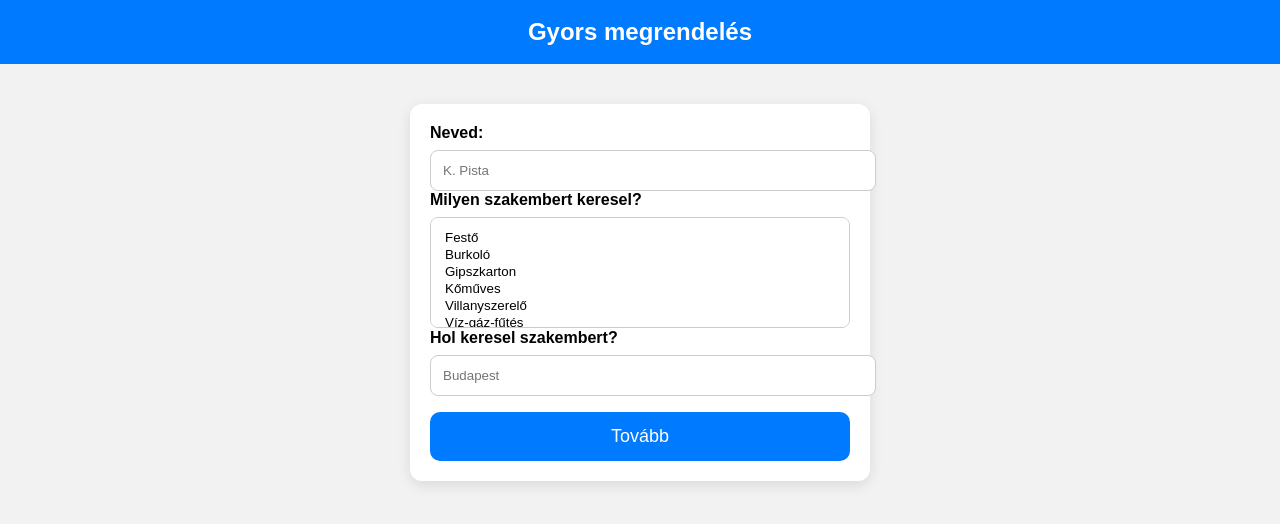
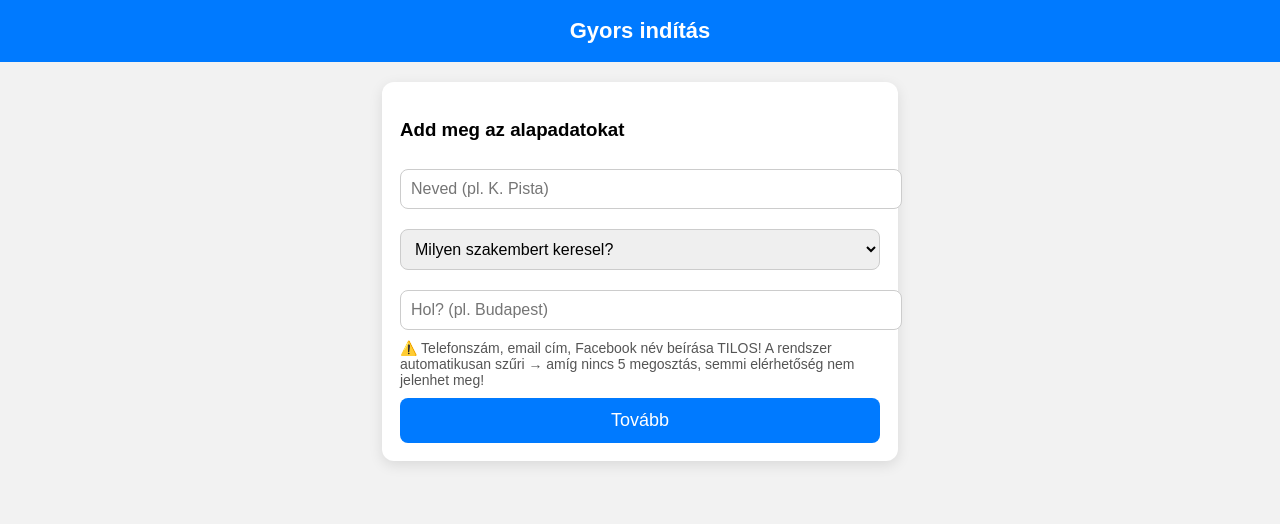
Before and after one commit to szaki1/szakichat, a plain HTML site: page user-start.html in a window 1280 px wide. Drawn offline with Linux system fonts and the light colour scheme.

Commit message:
Refactor user-start.html for improved structure

```diff
--- a/user-start.html
+++ b/user-start.html
@@ -3,74 +3,102 @@
 <head>
 <meta charset="UTF-8">
 <meta name="viewport" content="width=device-width, initial-scale=1.0">
-    <title>Megrendelő – SzakiChat</title>
+<title>Gyors rendelési lépések – SzakiChat</title>
 
 <style>
     body { font-family: Arial, sans-serif; background:#f2f2f2; margin:0; }
     header {
-            background: #007aff; color:white; padding:18px;
-            text-align:center; font-size:24px; font-weight:bold;
+        background:#007aff; color:white; text-align:center;
+        padding:18px; font-size:22px; font-weight:bold;
     }
     .box {
-            background:white; width:90%; max-width:420px;
-            margin:40px auto; padding:20px;
-            border-radius:12px; box-shadow:0 4px 14px rgba(0,0,0,0.1);
+        background:white; max-width:480px; margin:20px auto;
+        padding:18px; border-radius:12px;
+        box-shadow:0 4px 14px rgba(0,0,0,0.1);
     }
-        .input {
-            width:100%; padding:12px; margin-top:8px;
-            border:1px solid #ccc; border-radius:8px;
+    input, select {
+        width:100%; padding:10px; margin:10px 0;
+        border-radius:8px; border:1px solid #ccc;
+        font-size:16px;
     }
     .btn {
-            width:100%; padding:14px; margin-top:16px;
         background:#007aff; color:white; border:none;
-            border-radius:10px; font-size:18px; cursor:pointer;
+        padding:12px; width:100%;
+        border-radius:8px; cursor:pointer;
+        font-size:18px; margin-top:10px;
     }
+    .info { font-size:14px; color:#555; }
 </style>
 </head>
 
 <body>
 
-<header>Gyors megrendelés</header>
+<header>Gyors indítás</header>
 
 <div class="box">
-    <label><b>Neved:</b></label>
-    <input id="name" class="input" placeholder="K. Pista">
+    <h3>Add meg az alapadatokat</h3>
 
-    <label style="margin-top:12px;"><b>Milyen szakembert keresel?</b></label>
-    <select id="profession" class="input" multiple size="5">
-        <option>Festő</option>
-        <option>Burkoló</option>
-        <option>Gipszkarton</option>
-        <option>Kőműves</option>
-        <option>Villanyszerelő</option>
-        <option>Víz-gáz-fűtés</option>
-        <option>Teljes felújítás</option>
+    <input id="userName" placeholder="Neved (pl. K. Pista)" maxlength="50">
+    <select id="profession">
+        <option value="">Milyen szakembert keresel?</option>
+        <option value="Festő">Festő</option>
+        <option value="Burkoló">Burkoló</option>
+        <option value="Gipszkarton">Gipszkartonozó</option>
+        <option value="Villanyszerelő">Villanyszerelő</option>
+        <option value="Kőműves">Kőműves</option>
+        <option value="Víz-gáz-fűtés">Víz-gáz-fűtés szerelő</option>
+        <option value="Teljes felújítás">Teljes lakásfelújítást kérek</option>
     </select>
 
-    <label style="margin-top:12px;"><b>Hol keresel szakembert?</b></label>
-    <input id="city" class="input" placeholder="Budapest">
+    <input id="city" placeholder="Hol? (pl. Budapest)" maxlength="40">
 
-    <button class="btn" onclick="saveAndGo()">Tovább</button>
+    <div class="info">
+        ⚠️ Telefonszám, email cím, Facebook név beírása TILOS!
+        A rendszer automatikusan szűri → amíg nincs 5 megosztás, semmi elérhetőség nem jelenhet meg!
+    </div>
+
+    <button class="btn" onclick="nextStep()">Tovább</button>
 </div>
 
 <script>
-function saveAndGo() {
-    const name = document.getElementById('name').value.trim();
-    const city = document.getElementById('city').value.trim();
+// ⚠️ TILTOTT KIFEJEZÉSEK – teló, email, fb stb.
+const blocked = [
+    /\d{6,}/,          // telefonszám jellegű számok
+    /@/,               // email
+    /facebook|fb|mail|gmail|viber|whatsapp/i,
+    /06\d{1,}/,
+    /\+\d{2}/,
+    /www\./i
+];
 
-    const selected = Array.from(document.getElementById('profession').selectedOptions)
-                          .map(o => o.text);
+// Szűrő
+function containsBlocked(text) {
+    return blocked.some(r => r.test(text));
+}
 
-    if (!name || selected.length === 0 || !city) {
-        alert("Tölts ki minden mezőt!");
+function nextStep() {
+    const name = document.getElementById("userName").value.trim();
+    const prof = document.getElementById("profession").value.trim();
+    const city = document.getElementById("city").value.trim();
+
+    if (!name || !prof || !city) {
+        alert("Kérlek tölts ki minden mezőt!");
         return;
     }
 
-    const formattedName = `${name} ${selected.join(', ')} szakembert keres ${city}-en`;
+    // TILTOTT TARTALOM ELLENŐRZÉS
+    if (containsBlocked(name) || containsBlocked(city)) {
+        alert("Telefonszám, email vagy bármilyen elérhetőség megadása TILOS!");
+        return;
+    }
 
-    localStorage.setItem("user_name", formattedName);
+    // Mentés localStorage-be
+    localStorage.setItem("user_name", name);
+    localStorage.setItem("user_profession", prof);
+    localStorage.setItem("user_city", city);
 
-    window.location.href = "user-chat-list.html"; // következő fájl
+    // AUTOMATIKUS TOVÁBBLÉPÉS
+    window.location.href = "user-register.html";
 }
 </script>
 
```
Lines whose indentation alone changed are shown as unchanged.
